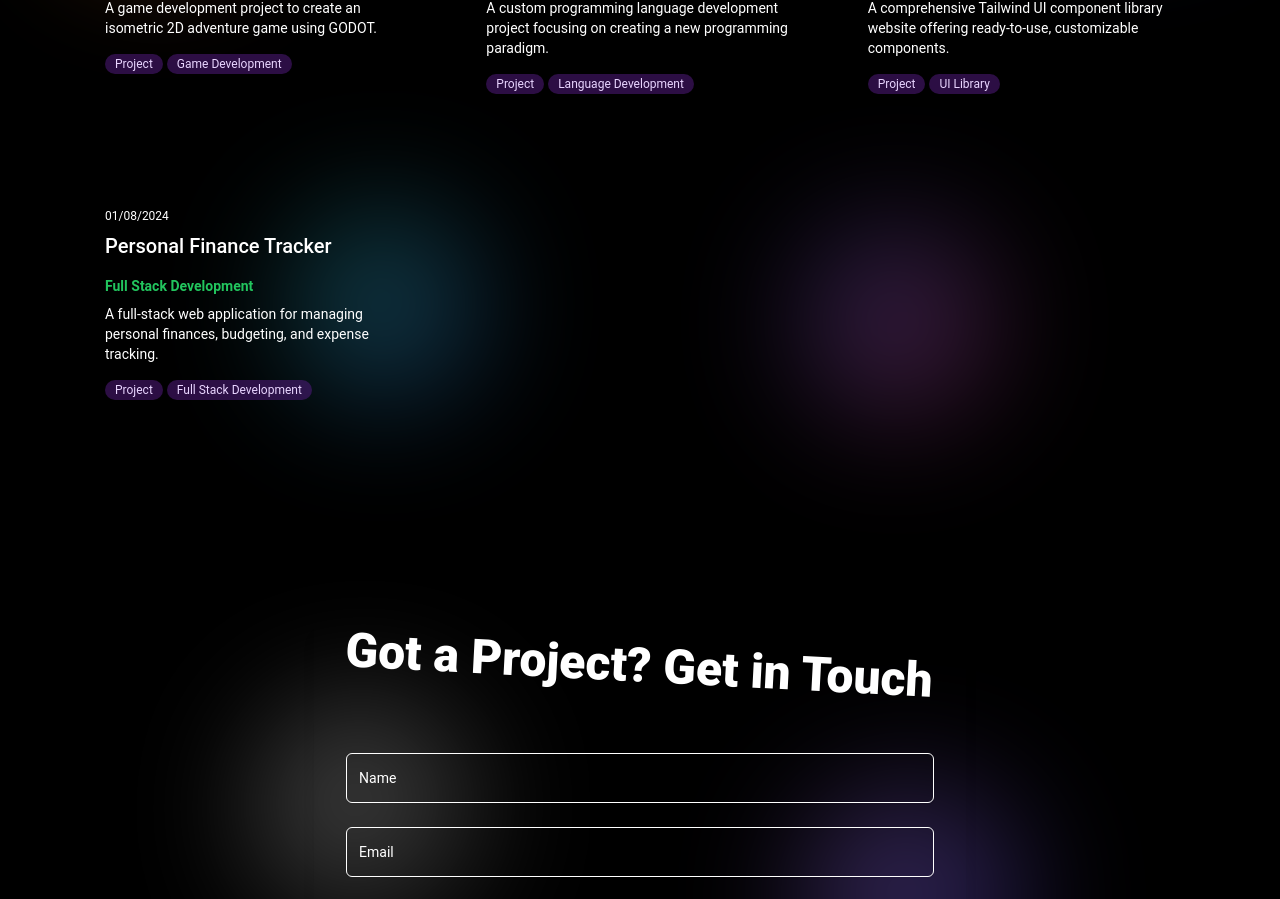
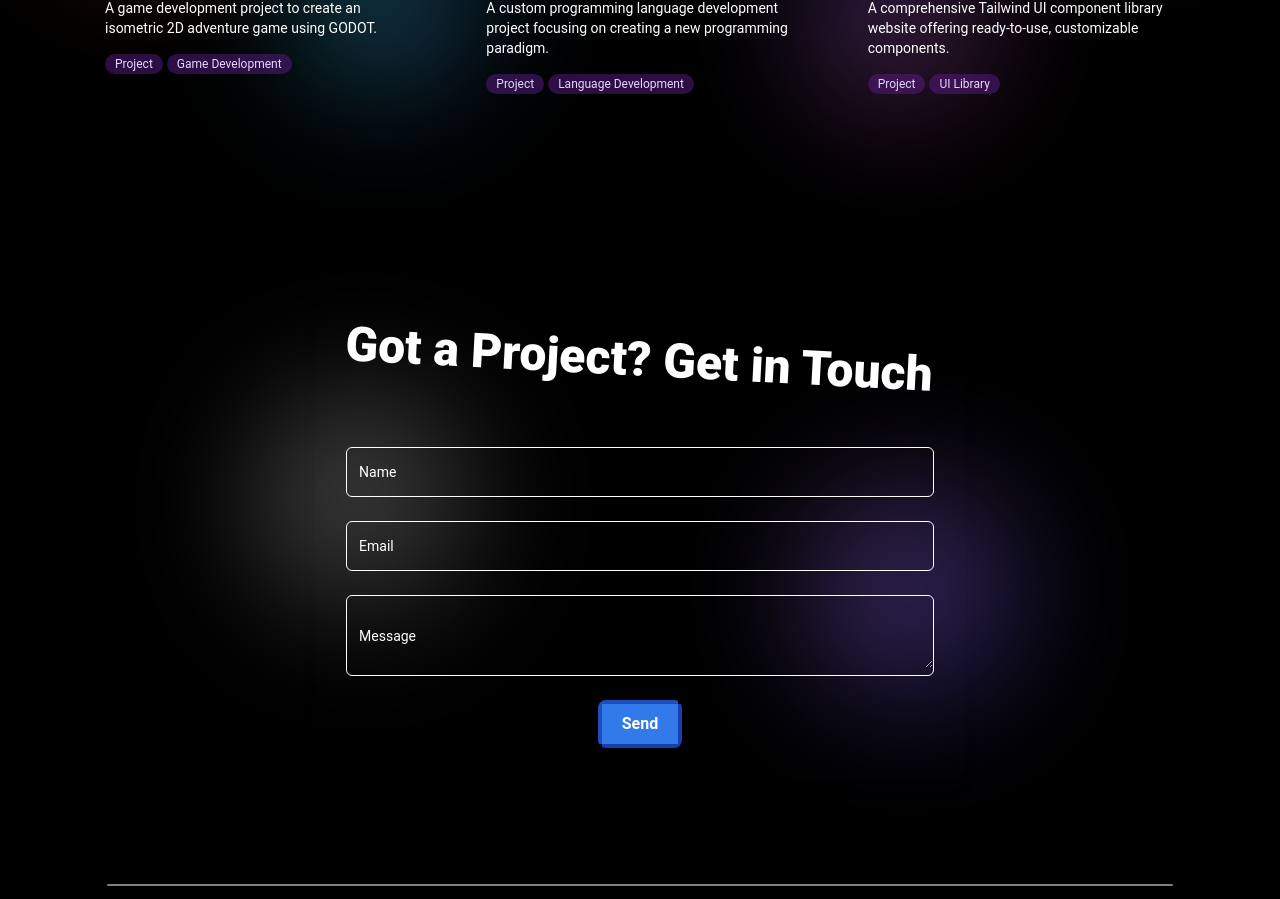
Before and after one commit to bigyanadk07/WebPortfolio, a React (Vite) app: page / in a window 1280 px wide. Shown: the part 2871-3770 px from the top of the page. Built offline with nearby package versions, Linux system fonts and the light colour scheme.

Commit message:
Completed Finance Tracker Project

```diff
--- a/src/components/ongoingprojects.tsx
+++ b/src/components/ongoingprojects.tsx
@@ -25,12 +25,6 @@ const projectsData: Project[] = [
     startDate: "01/09/2024",
     type: "UI Library",
     description: "A comprehensive Tailwind UI component library website offering ready-to-use, customizable components.",
-  },
-  {
-    name: "Personal Finance Tracker",
-    startDate: "01/08/2024",
-    type: "Full Stack Development",
-    description: "A full-stack web application for managing personal finances, budgeting, and expense tracking.",
   }
 ];
 
```
